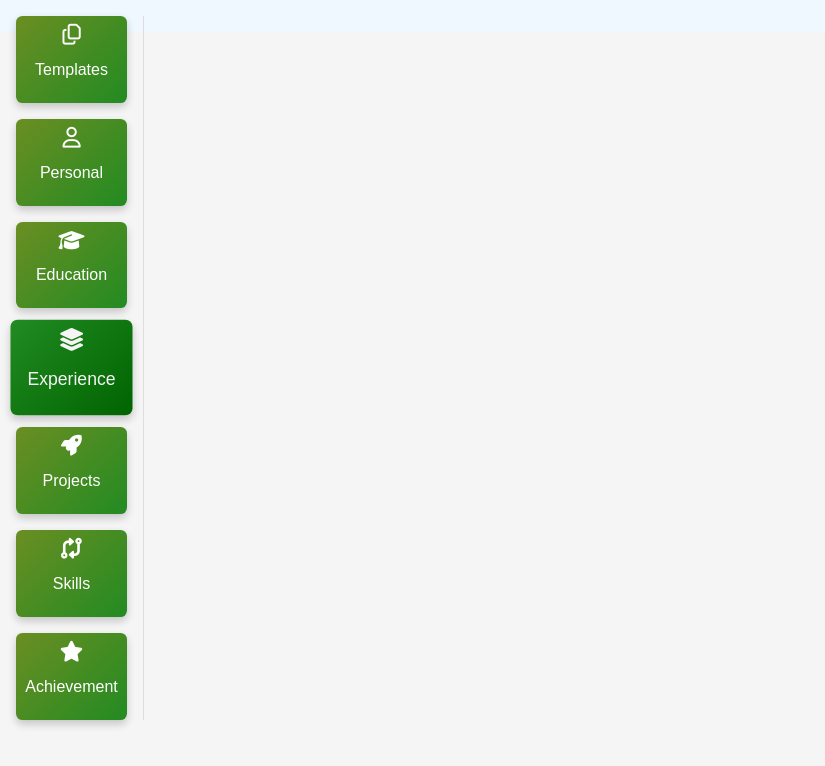
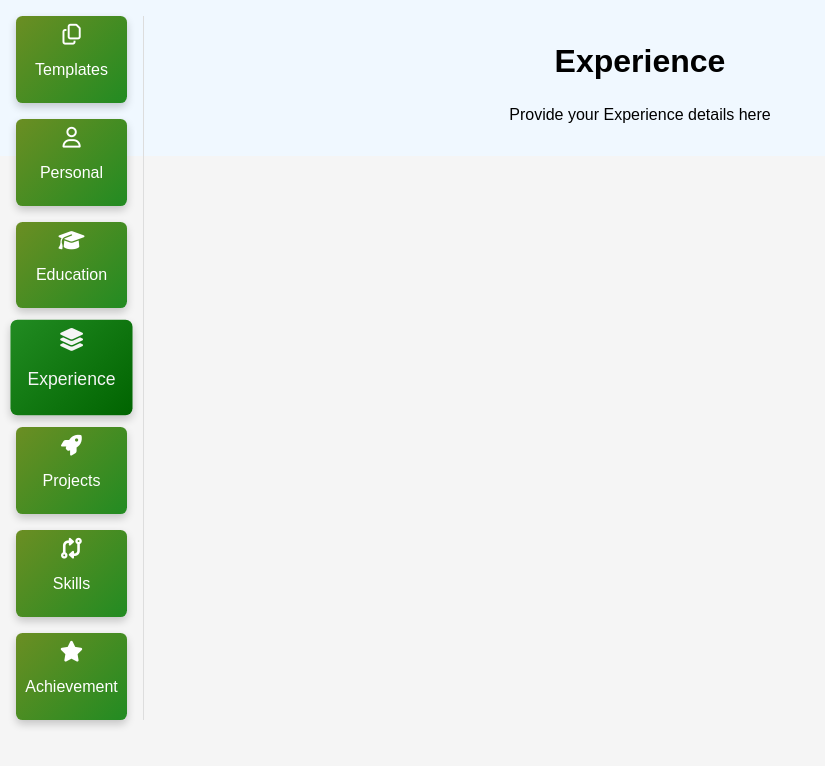
Before and after one commit to rohitghatal1/CVMaker-ReactJS, a React (Create React App) app: page / in a window 1280 px wide. Both pictures are taken after a click on the element "Experience". Shown: the top 766 px of the page, without its empty margins (0-825 px from the left). Built offline with nearby package versions, Linux system fonts and the light colour scheme.

Commit message:
added css for experience and state to dynamically display on main page

```diff
--- a/src/components/CVgenerator.js
+++ b/src/components/CVgenerator.js
@@ -3,6 +3,7 @@ import './cvgenerator.css'
 import TemplatesDisplay from '../componentsInner/TemplatesDisplay';
 import PersonalData from '../componentsInner/PersonalData';
 import Education from '../componentsInner/Education';
+import Experience from '../componentsInner/Experience';
 
 export default function CVgenerator() {
     const[activeStep, setActiveStep] = useState('Templates');
@@ -51,6 +52,7 @@ export default function CVgenerator() {
                         {activeStep === 'Templates' && <TemplatesDisplay />}
                         {activeStep === 'Personal' && <PersonalData />}
                         {activeStep === 'Education' && <Education/>}
+                        {activeStep === 'Experience' && <Experience/>}
                     </div>
             </div>
         </div>
--- a/src/componentsInner/Experience.js
+++ b/src/componentsInner/Experience.js
@@ -1,9 +1,17 @@
 import React from 'react'
+import './experience.css'
 
 export default function Experience() {
   return (
     <div>
-      <div className="experienceSection"></div>
+      <div className="experienceComponent">
+        <h2>Experience</h2>
+        <p>Provide your Experience details here</p>
+
+        <section className="educationSection">
+
+        </section>
+      </div>
     </div>
   )
 }
--- /dev/null
+++ b/src/componentsInner/experience.css
@@ -0,0 +1,9 @@
+.experienceComponent{
+    width: 80%;
+    margin: auto;
+    text-align: center;
+    background-color: aliceblue;
+}
+.experienceComponent h2{
+    font-size: 32px;
+}
```
